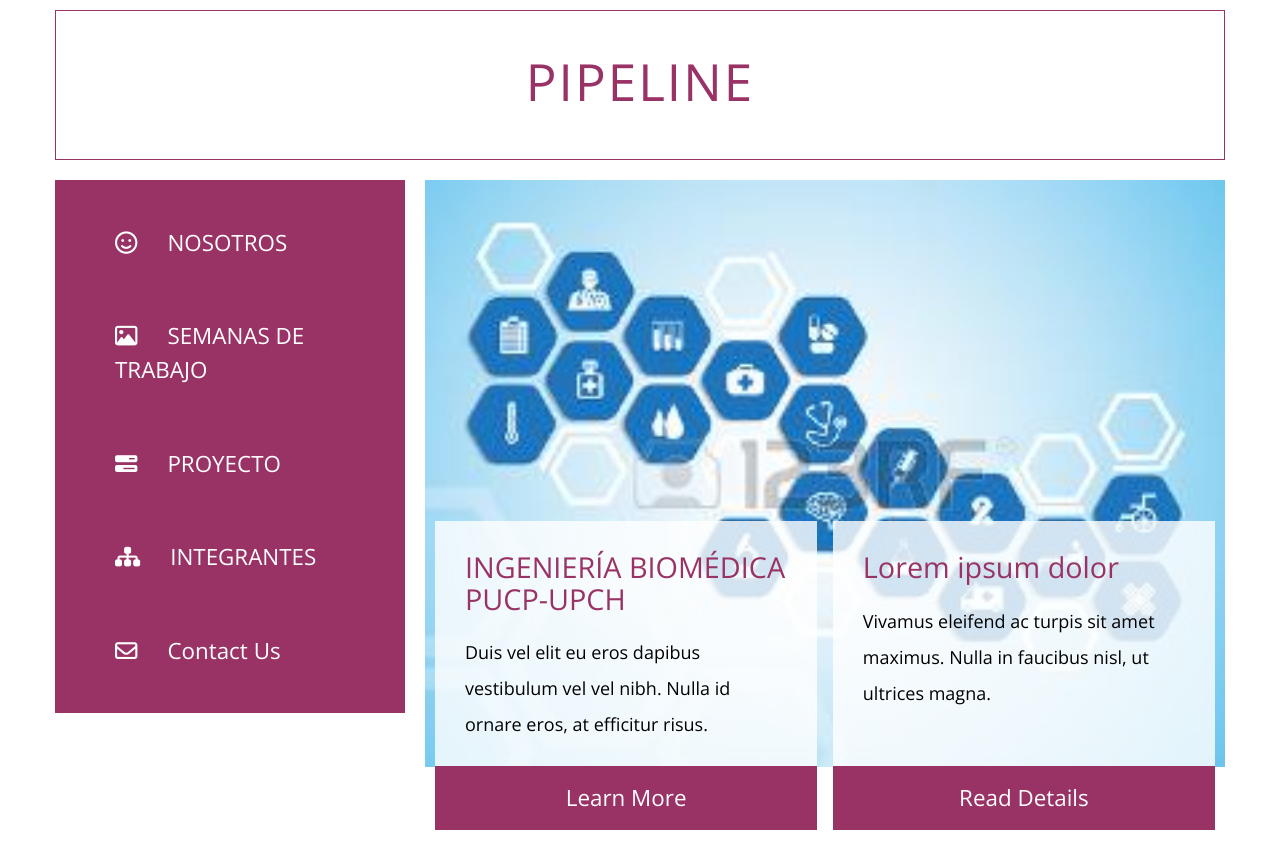
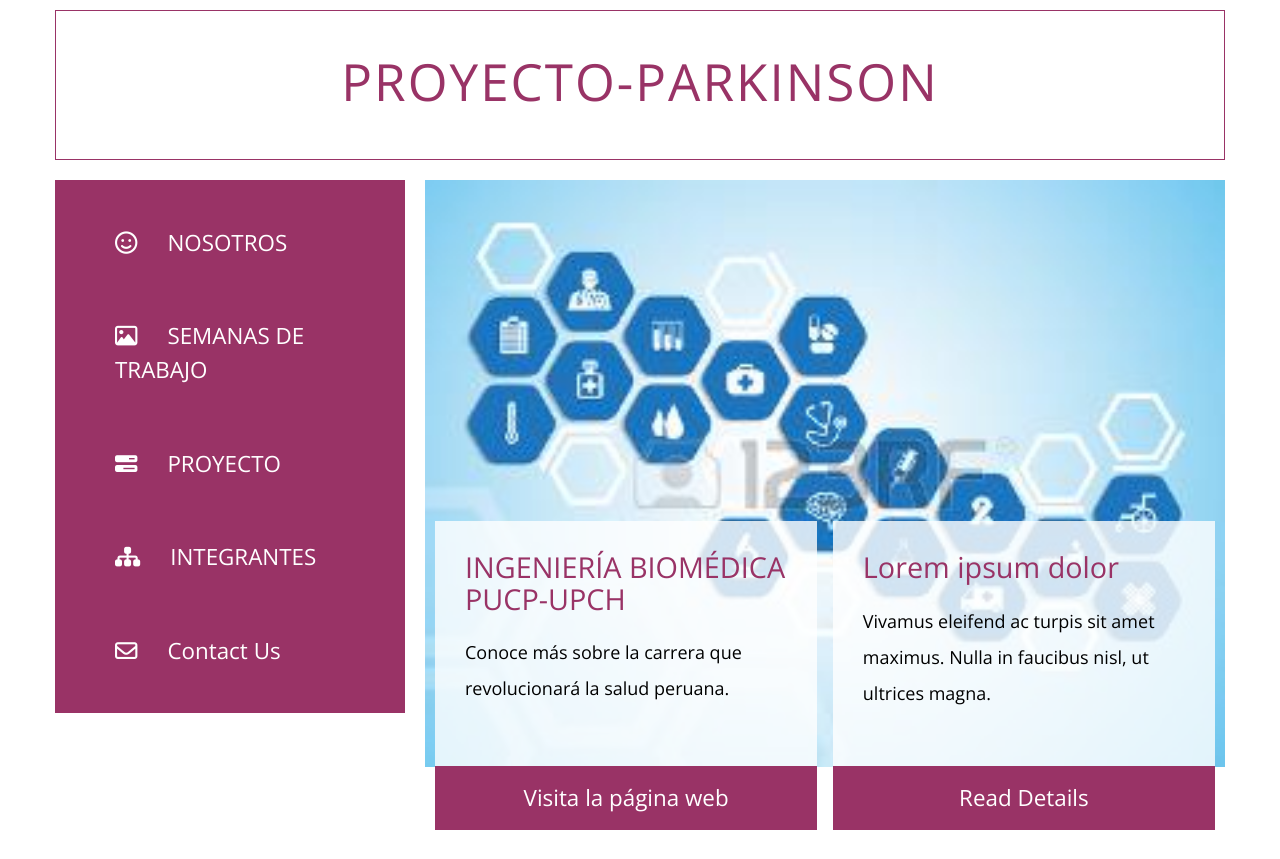
Before and after one commit to vchaconc1/PROYECTO-PARKINSON, a Jekyll site: the page built from index.html, in a window 1280 px wide and 900 px high, cut to the strip 0-859 px from the top of the window. Built offline with Jekyll 4.4.1, drawn with Linux system fonts in a browser that asks for light colours; nearby versions of some CDN libraries; library files that are not in the unit come from our copies; comment, search, counter and statistics services are not loaded.

Commit message:
Update default.html

```diff
--- a/_layouts/default.html
+++ b/_layouts/default.html
@@ -30,7 +30,7 @@
 
             <section id="welcome" class="tm-content-box tm-banner margin-b-10">
                 <div class="tm-banner-inner">
-                    <h1 class="tm-banner-title">Pipeline</h1>
+                    <h1 class="tm-banner-title">PROYECTO-PARKINSON</h1>
                 </div>
             </section>
 
@@ -42,7 +42,7 @@
                                 <i class="fa fa-smile-o tm-nav-fa"></i>NOSOTROS</a>
                             </li>
                             <li class="tm-nav-item"><a href="#gallery" class="tm-nav-item-link tm-button">
-                                <i class="fa fa-image tm-nav-fa"></i>SEMANAS DE TRABAJO</a>
+                                <i class="fa fa-image tm-nav-fa"></i>SEMANAS DE       TRABAJO</a>
                             </li>
                             <li class="tm-nav-item"><a href="#services" class="tm-nav-item-link tm-button">
                                 <i class="fa fa-tasks tm-nav-fa"></i>PROYECTO</a>
@@ -65,9 +65,9 @@
                             <div class="tm-welcome-box">
                                 <div class="tm-welcome-text">
                                     <h2 class="tm-section-title">INGENIERÍA BIOMÉDICA PUCP-UPCH</h2>
-                                    <p>Duis vel elit eu eros dapibus vestibulum vel vel nibh. Nulla id ornare eros, at efficitur risus.</p>
+                                    <p>Conoce más sobre la carrera que revolucionará la salud peruana.</p>
                                 </div>
-                                <a href="#" class="tm-welcome-link tm-button">Learn More</a>
+                                <a href="https://www.cayetano.edu.pe/cayetano/es/ingenieria-biomedica" class="tm-welcome-link tm-button">Visita la página web</a>
                             </div>
                             <div class="tm-welcome-box">
                                 <div class="tm-welcome-text">
```
